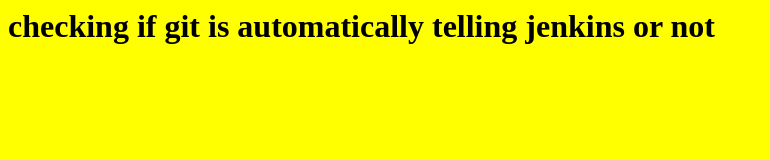
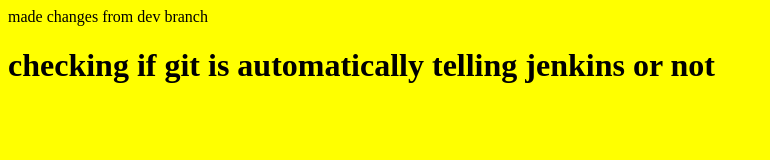
Before and after one commit to Asif032000/demojenkins, a plain HTML site: page index.html in a window 1280 px wide. Shown: the whole page, without its empty margins (0-770 px from the left). Drawn offline with Linux system fonts and the light colour scheme.

Commit message:
made changes in dev branch

```diff
--- a/index.html
+++ b/index.html
@@ -8,7 +8,7 @@ Jenkins
 </style>
 </head>
 <body>
-
+<p> made changes from dev branch </p>
 <h1> checking if git is automatically telling jenkins or not </h1>
 </body>
 </html>
```
